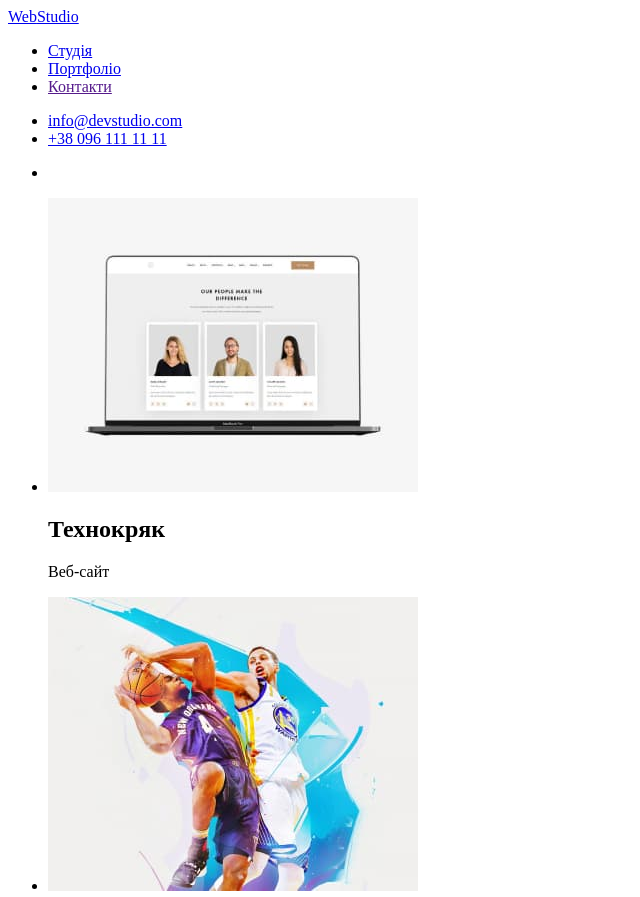
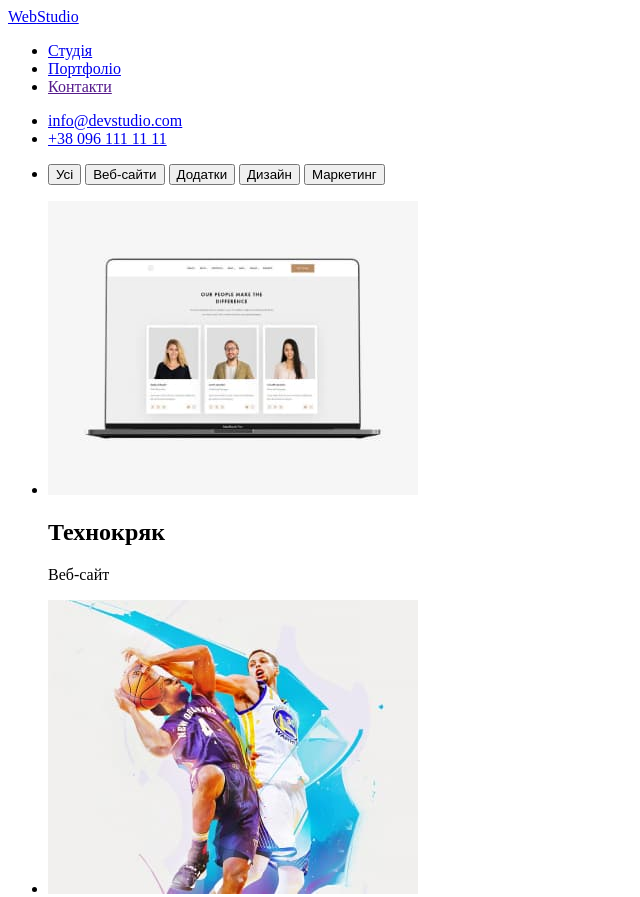
Before and after one commit to An-nettt/goit-markup-hw-02, a plain HTML site: page portfolio.html in a window 1280 px wide. Shown: the top 897 px of the page, without its empty margins (0-640 px from the left). Drawn offline with Linux system fonts and the light colour scheme.

Commit message:
Додано кнопки в портфоліо

```diff
--- a/portfolio.html
+++ b/portfolio.html
@@ -1,11 +1,13 @@
 <!DOCTYPE html>
 <html lang="en">
+
 <head>
     <meta charset="UTF-8">
     <meta http-equiv="X-UA-Compatible" content="IE=edge">
     <meta name="viewport" content="width=device-width, initial-scale=1.0">
     <title>Портфоліо</title>
 </head>
+
 <body>
     <header>
         <nav>
@@ -27,7 +29,11 @@
         <!-- Фільтри -->
         <ul>
             <li>
-
+                <button type="button">Усі</button>
+                <button type="button">Веб-сайти</button>
+                <button type="button">Додатки</button>
+                <button type="button">Дизайн</button>
+                <button type="button">Маркетинг</button>
             </li>
         </ul>
         <!-- Портфоліо -->
@@ -41,7 +47,8 @@
                 <img src="./images/port2.jpg" alt="баскетболісти з м'ячем" width="370" height="294">
                 <h2>Постер New Orlean vs Golden Star</h2>
                 <p>Дизайн</p>
-            </li>   <li>
+            </li>
+            <li>
                 <img src="./images/port3.jpg" alt="риба за назвою ресторану" width="370" height="294">
                 <h2>Ресторан Seafood</h2>
                 <p>Додаток</p>
@@ -91,4 +98,5 @@
         </address>
     </footer>
 </body>
+
 </html>
```
